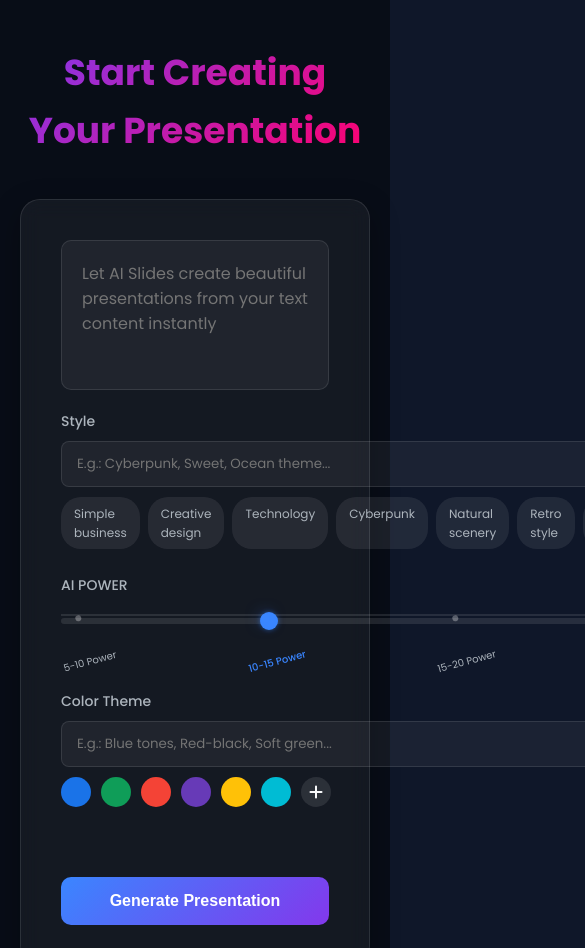
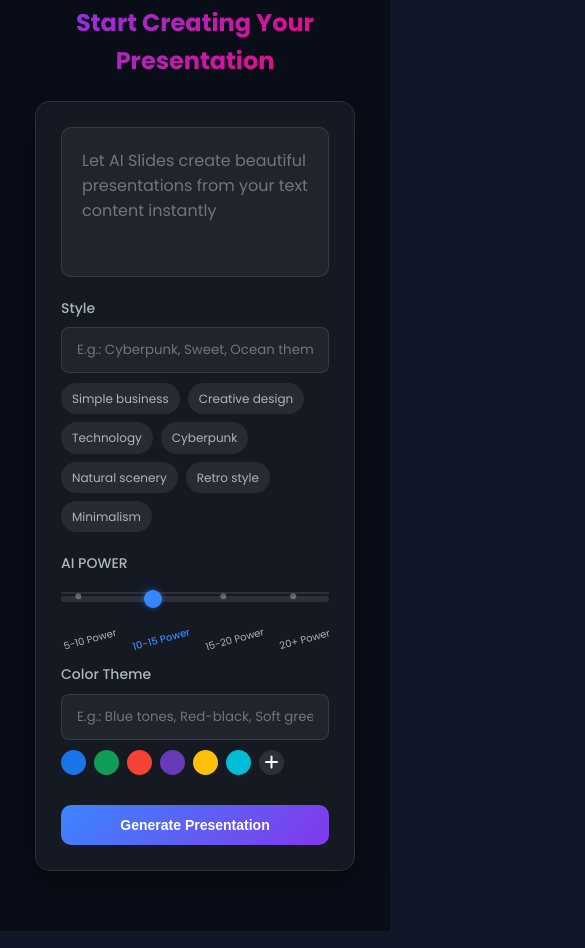
Before and after one commit to satashili/aippt, a website: page frontend/index.html in a window 390 px wide. Shown: the part 900-1848 px from the top of the page, 585 px wide, since content can reach past the window. Drawn offline with nearby package versions, Linux system fonts and the light colour scheme; no server answers; animation ran at ten frames a second.

Commit message:
fix small bugs

```diff
--- a/frontend/styles.css
+++ b/frontend/styles.css
@@ -1469,3 +1469,69 @@ footer {
     background: linear-gradient(135deg, var(--primary-dark), var(--secondary-color));
     pointer-events: none;
 }
+
+/* 生成器部分的移动端适配 */
+@media (max-width: 768px) {
+    .generator-box {
+        padding: 20px;
+    }
+
+    .input-container {
+        padding: 15px;
+    }
+
+    #presentation-prompt {
+        min-height: 120px;
+    }
+
+    .options {
+        flex-direction: column;
+        gap: 15px;
+    }
+
+    .option {
+        width: 100%;
+    }
+
+    .preset-tags, .color-presets {
+        flex-wrap: wrap;
+        justify-content: flex-start;
+        gap: 8px;
+    }
+
+    .preset-tag {
+        font-size: 12px;
+        padding: 5px 10px;
+        margin-right: 0;
+    }
+
+    .color-preset-option {
+        width: 25px;
+        height: 25px;
+    }
+}
+
+@media (max-width: 576px) {
+    .generator-section {
+        padding: 60px 15px;
+    }
+
+    .generator-box {
+        padding: 15px;
+        border-radius: 15px;
+    }
+
+    .input-container {
+        padding: 10px;
+    }
+
+    .generate-btn {
+        padding: 12px 20px;
+        font-size: 14px;
+    }
+
+    .generator-section h2 {
+        font-size: 24px;
+        margin-bottom: 20px;
+    }
+}
```
Also changed, not shown: 1 other file.
